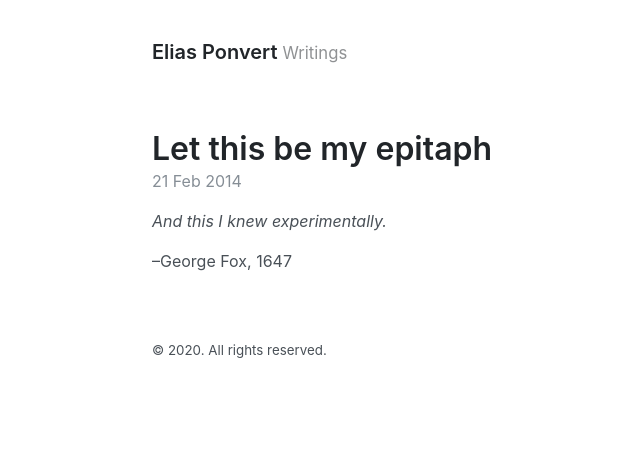
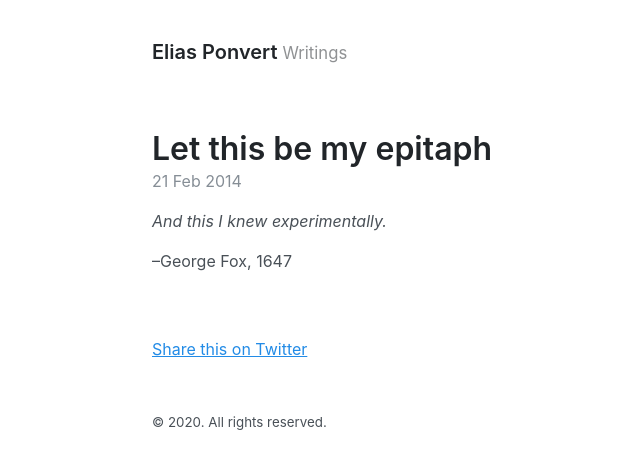
Before and after one commit to eponvert/eponvert.github.io, a Jekyll site: the page built from _posts/2014-02-21-George-Fox.md, in a window 1280 px wide. Shown: the top 469 px of the page, without its empty margins (152-792 px from the left). Built offline with Jekyll 4.4.1, drawn with Linux system fonts in a browser that asks for light colours.

Commit message:
Twitter share support

```diff
--- /dev/null
+++ b/_includes/twitter_plug.html
@@ -0,0 +1,4 @@
+<p>
+<a href="https://twitter.com/intent/tweet?url={{ site.url }}{{ page.url }}&text={{ page.title }}&via=eponvert"
+   target="_blank">
+  Share this on Twitter</a>
--- a/_layouts/post.html
+++ b/_layouts/post.html
@@ -7,6 +7,7 @@ layout: default
   <time datetime="{{ page.date | date_to_xmlschema }}" class="post-date">{{ page.date | date_to_string }}</time>
   {{ content }}
 </article>
+{% include twitter_plug.html %}
 
 {% if site.related_posts != empty %}
 <aside class="related">
```
